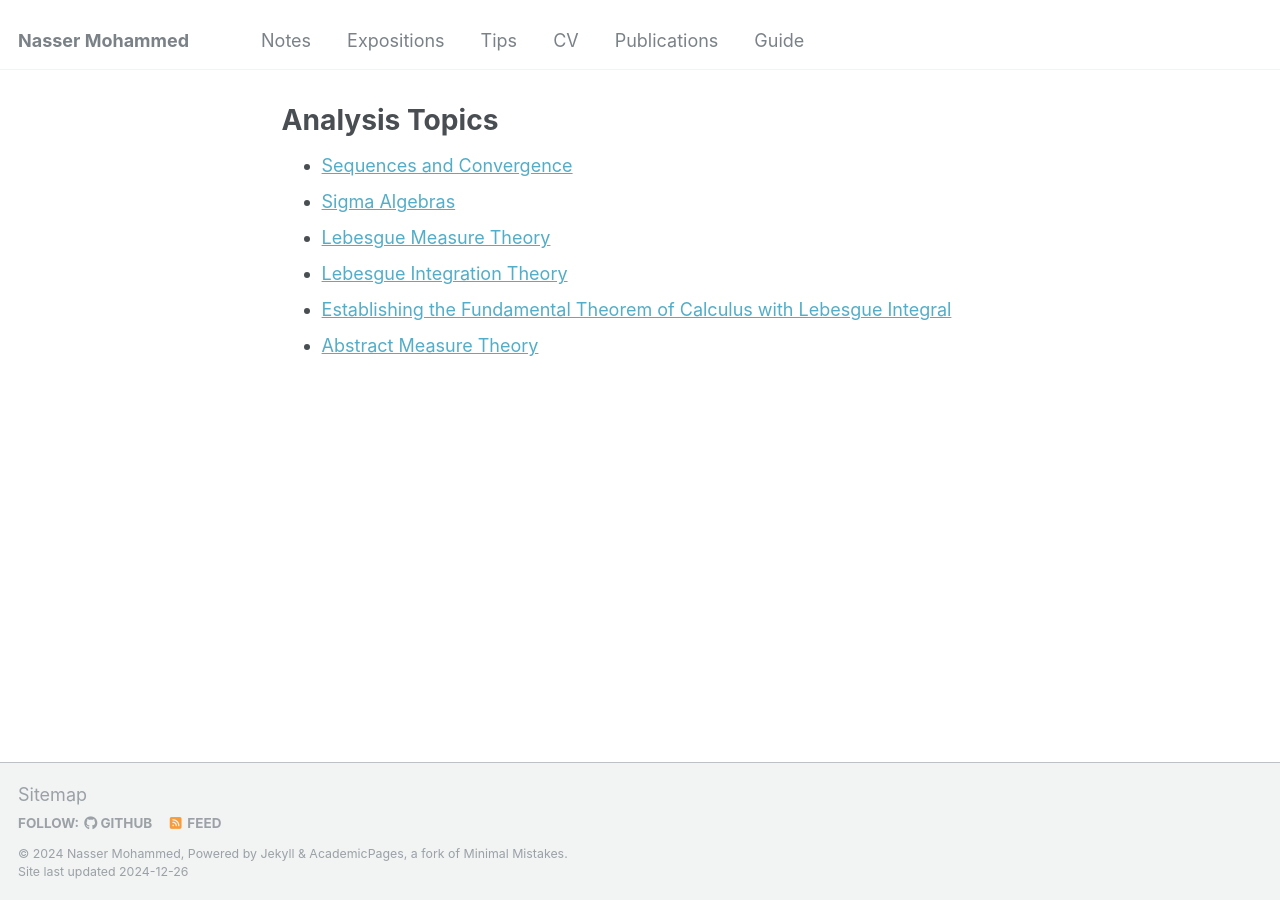
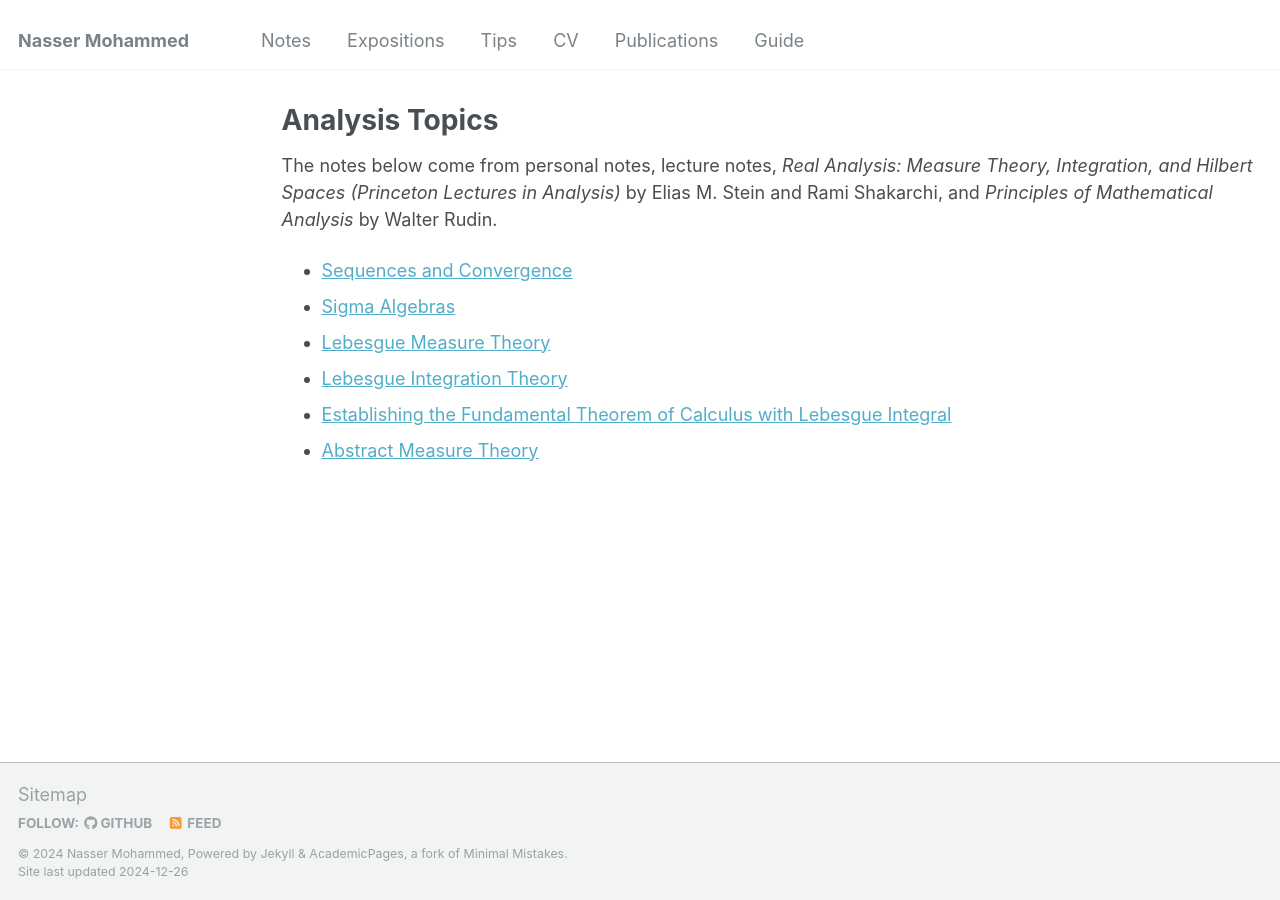
Before and after one commit to Nasser-Mohammed/Nasser-Mohammed.github.io, a Jekyll site: the page built from _pages/notes/analysis/nav.md, in a window 1280 px wide. Built offline with Jekyll 4.4.1, drawn with Linux system fonts in a browser that asks for light colours.

Commit message:
Update nav.md

```diff
--- a/_pages/notes/analysis/nav.md
+++ b/_pages/notes/analysis/nav.md
@@ -4,7 +4,7 @@
 permalink: /notes/analysis/
 author_profile: false
 ---
-
+The notes below come from personal notes, lecture notes, *Real Analysis: Measure Theory, Integration, and Hilbert Spaces (Princeton Lectures in Analysis)* by Elias M. Stein and Rami Shakarchi, and *Principles of Mathematical Analysis* by Walter Rudin.
 - [Sequences and Convergence](seqandconv.md)
 - [Sigma Algebras](sigmaAlgebras.md)
 - [Lebesgue Measure Theory](lebesguemeas.md)
```
